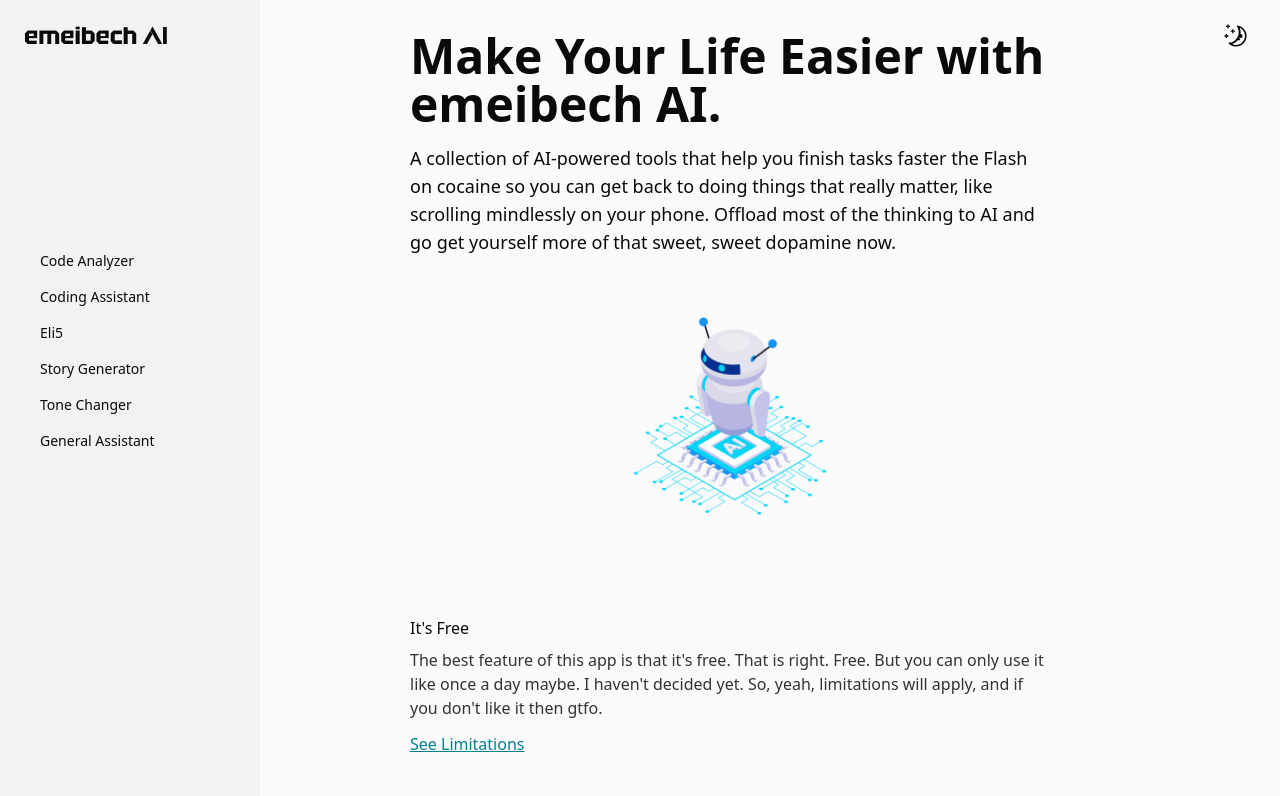
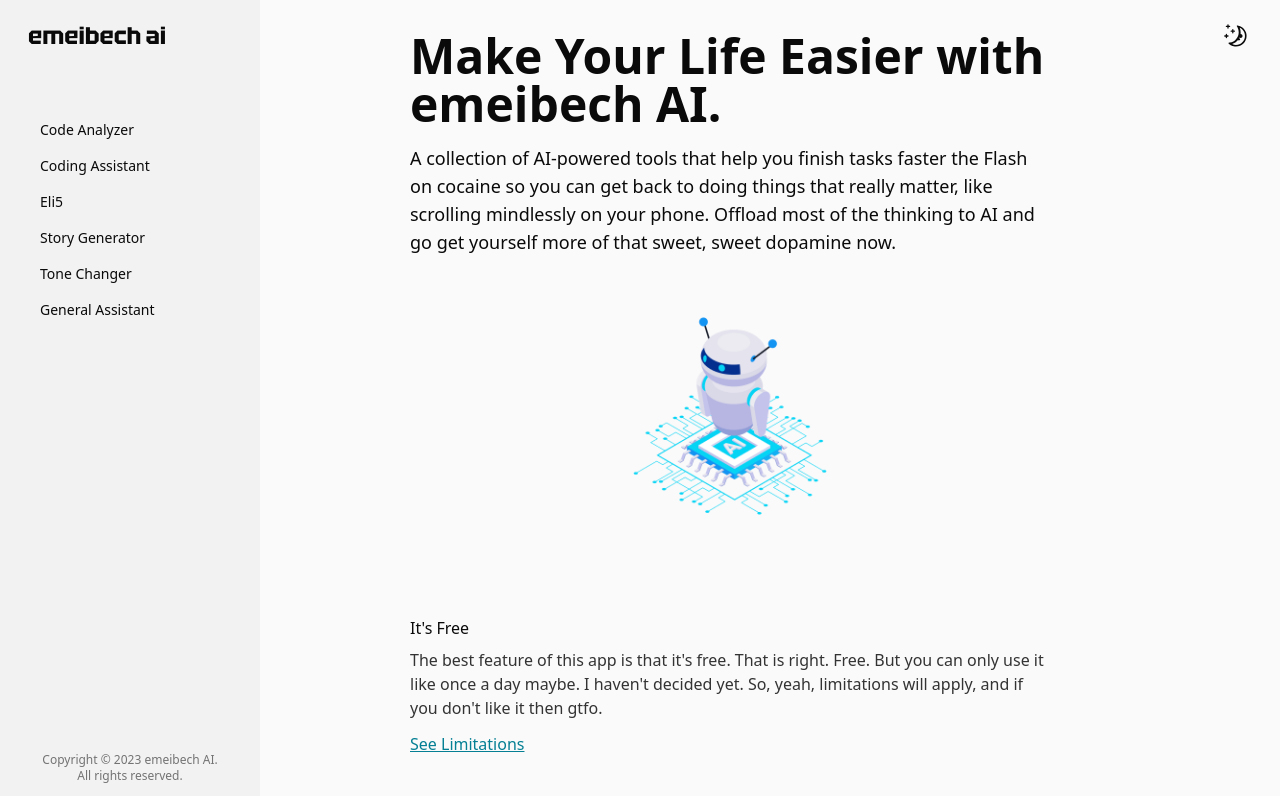
Before and after one commit to emeibech/ai-tools, a React (Vite) app: page / in a window 1280 px wide. Shown: the top 796 px of the page. Built offline with nearby package versions, Linux system fonts and the light colour scheme; no server answers.

Commit message:
Modify style to fit new layout

```diff
--- a/src/layout/header/SiteTitle.tsx
+++ b/src/layout/header/SiteTitle.tsx
@@ -3,16 +3,16 @@ import { Link } from "react-router-dom";
 
 export default function SiteTitle() {
   return (
-    <Link to={"/"}>
     <h1
       data-name="site-name"
       className={cn(
-          "text-xl text-left cursor-pointer font-bold rounded-md px-2",
+        "text-xl text-left font-bold rounded-md px-2",
         "lg:text-2xl lg:px-6 lg:py-1",
       )}
     >
-        emeibech<span className={cn("ml-1")}>ai</span>
+      <Link to={"/"} className="p-1">
+        emeibech<span className="ml-1">ai</span>
+      </Link>
     </h1>
-    </Link>
   );
 }
--- a/src/layout/navigation/Nav.tsx
+++ b/src/layout/navigation/Nav.tsx
@@ -36,7 +36,7 @@ export default function Nav() {
   ));
 
   return (
-    <nav className={cn("min-h-screen mt-12", "lg:px-6 lg:mt-20")}>
+    <nav className={cn("lg:px-6")}>
       <ul>{listItems}</ul>
     </nav>
   );
```
Lines whose indentation alone changed are shown as unchanged.
